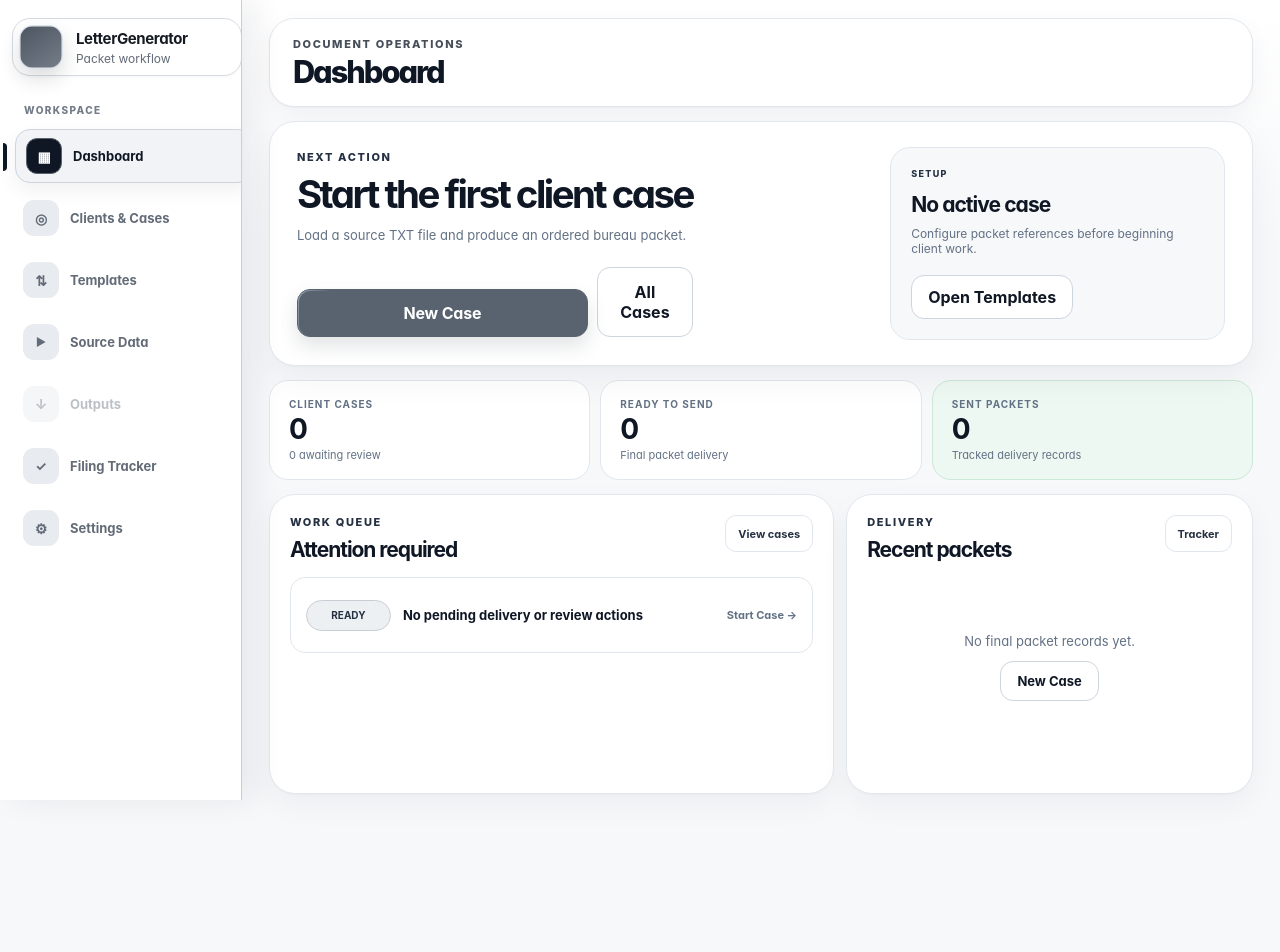
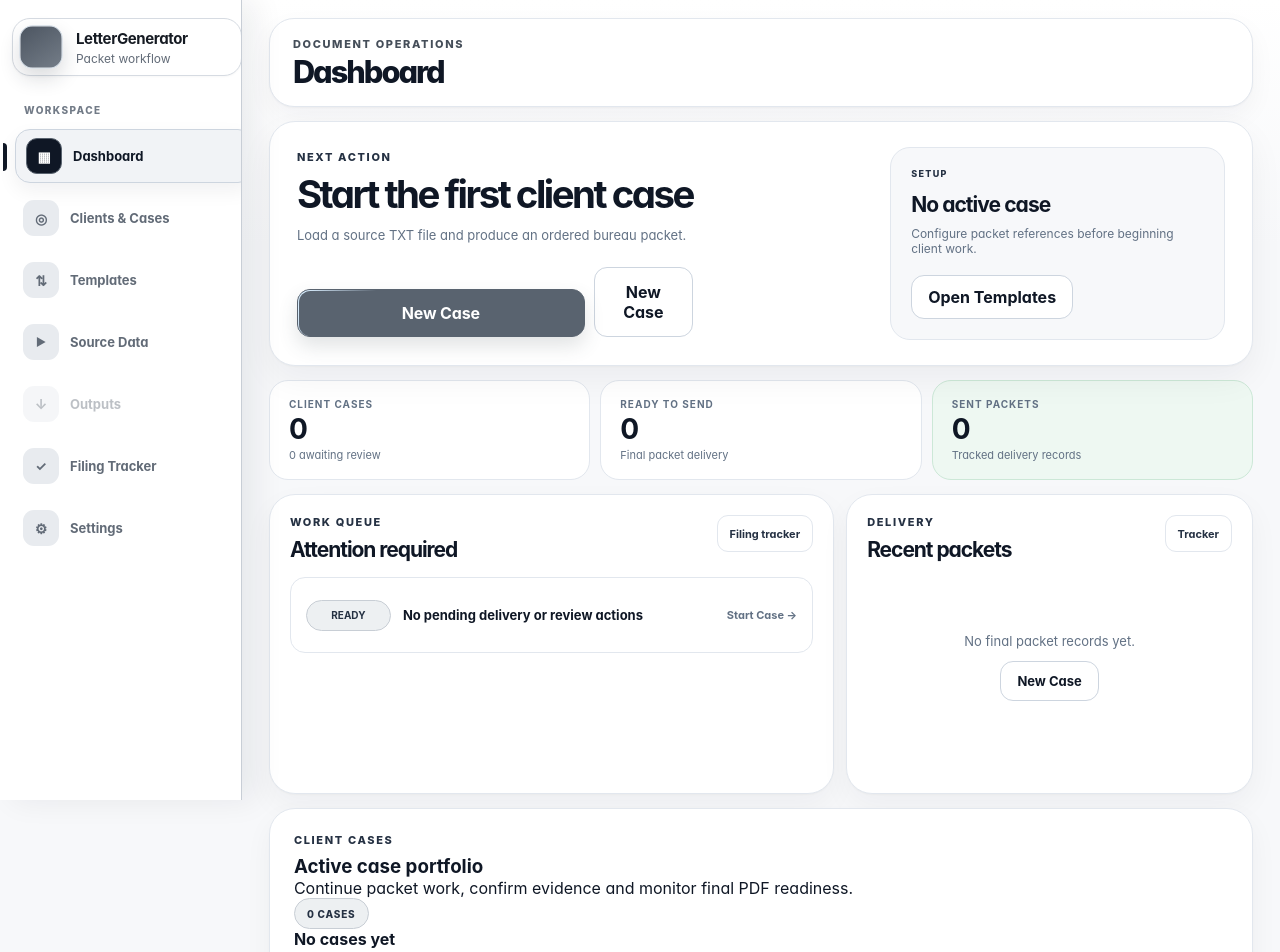
Before and after one commit to Arisu-art/LetterGenerator, a Next.js app: page / in a window 1280 px wide. Shown: the top 952 px of the page. Before the commit the page ends 822 px from the top, so only its background shows below. Built offline with nearby package versions, Linux system fonts and the light colour scheme.

Commit message:
feat: merge client cases into operational dashboard

```diff
--- a/components/DashboardOperationsWorkspace.tsx
+++ b/components/DashboardOperationsWorkspace.tsx
@@ -1,28 +1,35 @@
 'use client';
 
-import type { ClientCaseRecord, FilingRecord } from '../lib/client-operations-store';
+import type { ClientCaseRecord, ClientCaseStatus, FilingRecord } from '../lib/client-operations-store';
 
 type Props = {
   cases: ClientCaseRecord[];
   filings: FilingRecord[];
   activeCaseId?: string;
   onNewCase: () => void;
-  onOpenCases: () => void;
   onOpenTemplates: () => void;
   onOpenSource: () => void;
   onOpenOutputs: () => void;
   onOpenTracker: () => void;
+  onContinueCase: (record: ClientCaseRecord) => void;
+};
+const caseStatus: Record<ClientCaseStatus, string> = {
+  SOURCE_LOCKED: 'Source ready',
+  EVIDENCE_READY: 'Evidence ready',
+  REVIEW_READY: 'Review ready',
+  PDF_READY: 'PDF ready'
 };
 function shortDate(value?: string) {
   return value ? new Intl.DateTimeFormat('en-US', { month: 'short', day: 'numeric' }).format(new Date(value)) : '—';
 }
+function statusTone(status: ClientCaseStatus) { return status === 'PDF_READY' ? 'ready' : status === 'REVIEW_READY' ? 'active' : 'neutral'; }
 function actionFor(record: ClientCaseRecord | undefined) {
   if (!record) return { title: 'Start the first client case', copy: 'Load a source TXT file and produce an ordered bureau packet.', button: 'New Case', target: 'new' as const };
   if (record.status === 'PDF_READY') return { title: 'Final packets ready for delivery', copy: `${record.clientName} has ${record.pdfCount} PDF packet${record.pdfCount === 1 ? '' : 's'} prepared.`, button: 'Open Tracker', target: 'tracker' as const };
   if (record.status === 'REVIEW_READY') return { title: 'Continue packet review', copy: `${record.clientName} has editable documents ready for finalization.`, button: 'Open Outputs', target: 'outputs' as const };
-  return { title: 'Continue source preparation', copy: `${record.clientName} needs evidence confirmation or review-package generation.`, button: 'Continue Case', target: 'source' as const };
+  return { title: 'Continue source preparation', copy: `${record.clientName} requires supporting evidence before packet review.`, button: 'Continue Case', target: 'source' as const };
 }
-export default function DashboardOperationsWorkspace({ cases, filings, activeCaseId, onNewCase, onOpenCases, onOpenTemplates, onOpenSource, onOpenOutputs, onOpenTracker }: Props) {
+export default function DashboardOperationsWorkspace({ cases, filings, activeCaseId, onNewCase, onOpenTemplates, onOpenSource, onOpenOutputs, onOpenTracker, onContinueCase }: Props) {
   const activeCase = cases.find((record) => record.id === activeCaseId) || cases[0];
   const primary = actionFor(activeCase);
   const readyToSend = filings.filter((record) => record.status === 'PDF_READY');
@@ -32,12 +39,13 @@ export default function DashboardOperationsWorkspace({ cases, filings, activeCas
     if (primary.target === 'new') onNewCase();
     else if (primary.target === 'tracker') onOpenTracker();
     else if (primary.target === 'outputs') onOpenOutputs();
+    else if (activeCase) onContinueCase(activeCase);
     else onOpenSource();
   }
-  return <section className="saas-dashboard-workspace">
+  return <section className="saas-dashboard-workspace unified-client-dashboard">
     <section className="panel dashboard-command-card">
-      <div className="dashboard-command-copy"><p className="eyebrow">Next action</p><h2>{primary.title}</h2><p>{primary.copy}</p><div className="dashboard-command-actions"><button type="button" className="action-button" onClick={executePrimary}>{primary.button}</button><button type="button" className="secondary-button" onClick={onOpenCases}>All Cases</button></div></div>
-      <aside className="dashboard-active-case" aria-label="Active case summary">{activeCase ? <><p className="eyebrow">Current case</p><strong>{activeCase.clientName}</strong><span>{activeCase.round} · {activeCase.bureaus.length} bureau{activeCase.bureaus.length === 1 ? '' : 's'}</span><div><small>{activeCase.evidenceCount} evidence</small><small>{activeCase.pdfCount} PDFs</small></div></> : <><p className="eyebrow">Setup</p><strong>No active case</strong><span>Configure packet references before beginning client work.</span><button type="button" className="secondary-button" onClick={onOpenTemplates}>Open Templates</button></>}</aside>
+      <div className="dashboard-command-copy"><p className="eyebrow">Next action</p><h2>{primary.title}</h2><p>{primary.copy}</p><div className="dashboard-command-actions"><button type="button" className="action-button" onClick={executePrimary}>{primary.button}</button><button type="button" className="secondary-button" onClick={onNewCase}>New Case</button></div></div>
+      <aside className="dashboard-active-case" aria-label="Active case summary">{activeCase ? <><p className="eyebrow">Current case</p><strong>{activeCase.clientName}</strong><span>{activeCase.round} · {activeCase.bureaus.length} bureau{activeCase.bureaus.length === 1 ? '' : 's'}</span><div><small>{activeCase.evidenceCount} evidence</small><small>{activeCase.pdfCount} PDFs</small></div><button type="button" className="secondary-button" onClick={() => onContinueCase(activeCase)}>Open case</button></> : <><p className="eyebrow">Setup</p><strong>No active case</strong><span>Configure packet references before beginning client work.</span><button type="button" className="secondary-button" onClick={onOpenTemplates}>Open Templates</button></>}</aside>
     </section>
     <div className="dashboard-operational-metrics" aria-label="Operational summary">
       <article><small>Client cases</small><strong>{cases.length}</strong><span>{reviewCases.length} awaiting review</span></article>
@@ -46,7 +54,7 @@ export default function DashboardOperationsWorkspace({ cases, filings, activeCas
     </div>
     <div className="dashboard-bottom-grid">
       <section className="panel dashboard-action-queue">
-        <header><div><p className="eyebrow">Work queue</p><h3>Attention required</h3></div><button type="button" className="text-action" onClick={onOpenCases}>View cases</button></header>
+        <header><div><p className="eyebrow">Work queue</p><h3>Attention required</h3></div><button type="button" className="text-action" onClick={onOpenTracker}>Filing tracker</button></header>
         <div className="queue-items">{readyToSend.length > 0 && <button type="button" className="queue-row urgent" onClick={onOpenTracker}><span>Delivery</span><strong>{readyToSend.length} PDF packet{readyToSend.length === 1 ? '' : 's'} ready to mark sent</strong><small>Open Tracker →</small></button>}{reviewCases.length > 0 && <button type="button" className="queue-row" onClick={onOpenOutputs}><span>Review</span><strong>{reviewCases.length} case{reviewCases.length === 1 ? '' : 's'} prepared for final PDF creation</strong><small>Open Outputs →</small></button>}{!readyToSend.length && !reviewCases.length && <button type="button" className="queue-row empty" onClick={onNewCase}><span>Ready</span><strong>No pending delivery or review actions</strong><small>Start Case →</small></button>}</div>
       </section>
       <section className="panel dashboard-recent-delivery">
@@ -54,5 +62,9 @@ export default function DashboardOperationsWorkspace({ cases, filings, activeCas
         {filings.length ? <div className="delivery-mini-list">{filings.slice(0, 4).map((record) => <article key={record.id}><div><strong>{record.clientName}</strong><span>{record.bureau} · {record.packetType === 'DISPUTE' ? 'Dispute' : 'Late Payment'}</span></div><small>{shortDate(record.sentAt || record.generatedAt)}</small><b className={record.status === 'SENT' ? 'sent' : ''}>{record.status === 'SENT' ? 'Sent' : 'PDF Ready'}</b></article>)}</div> : <div className="delivery-empty"><p>No final packet records yet.</p><button type="button" className="secondary-button" onClick={onNewCase}>New Case</button></div>}
       </section>
     </div>
+    <section className="panel dashboard-case-portfolio">
+      <header><div><p className="eyebrow">Client cases</p><h3>Active case portfolio</h3><p>Continue packet work, confirm evidence and monitor final PDF readiness.</p></div><span className="operations-count">{cases.length} case{cases.length === 1 ? '' : 's'}</span></header>
+      {cases.length === 0 ? <div className="dashboard-cases-empty"><strong>No cases yet</strong><p>Start a case to create its workflow record.</p><button type="button" className="action-button" onClick={onNewCase}>Start New Case</button></div> : <div className="dashboard-case-list" role="list">{cases.map((record) => <article className={`dashboard-case-row ${record.id === activeCaseId ? 'current' : ''}`} key={record.id} role="listitem"><div className="dashboard-case-identity"><strong>{record.clientName}</strong><span>{record.round} · Updated {shortDate(record.updatedAt)}</span></div><div className="dashboard-case-stats"><span><b>{record.bureaus.length}</b> bureau</span><span><b>{record.evidenceCount}</b> evidence</span><span><b>{record.pdfCount}</b> PDF</span></div><em className={`operations-status ${statusTone(record.status)}`}>{caseStatus[record.status]}</em><button type="button" className="secondary-button" onClick={() => onContinueCase(record)}>{record.id === activeCaseId ? 'Continue' : record.status === 'PDF_READY' ? 'Track' : 'View'}</button></article>)}</div>}
+    </section>
   </section>;
 }
```
